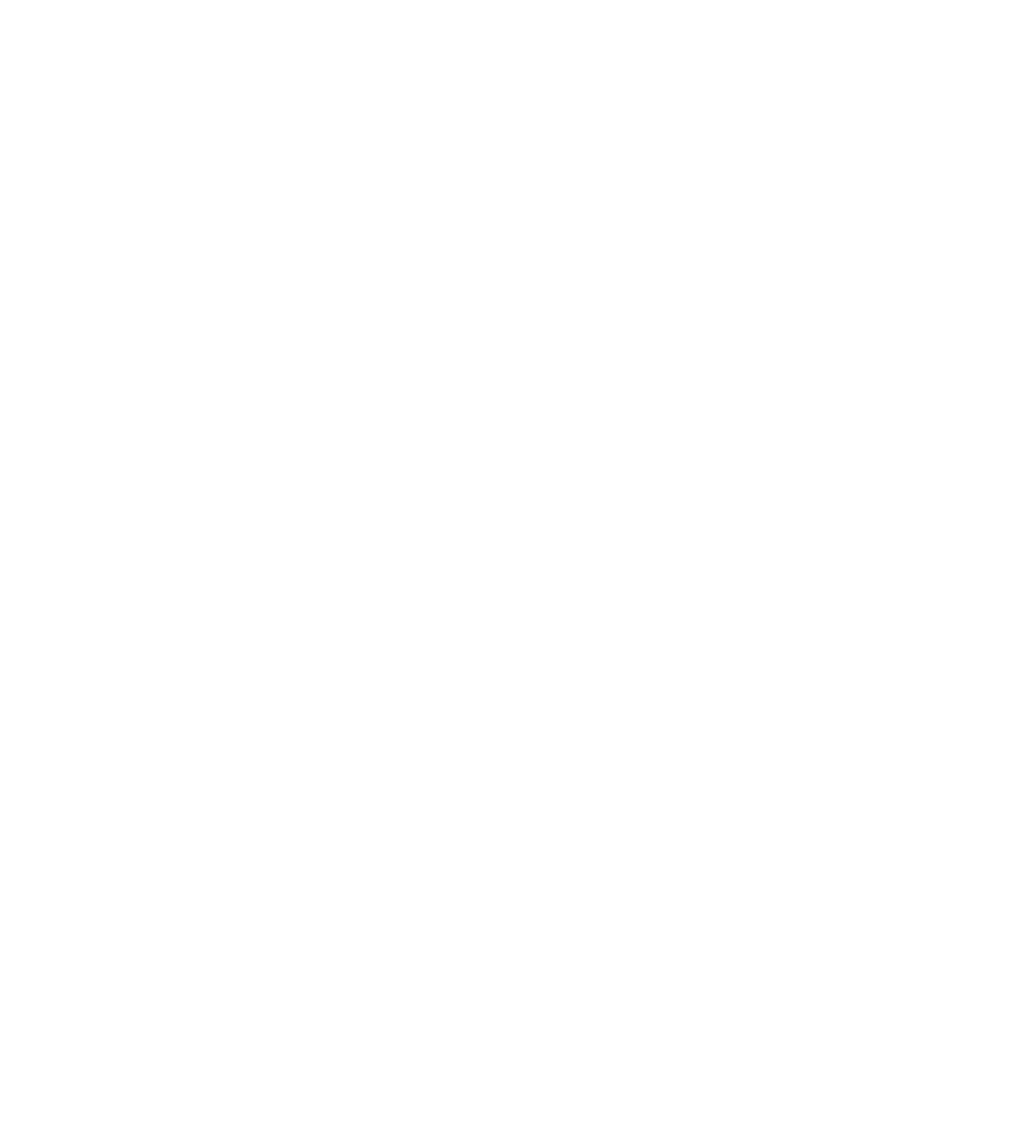
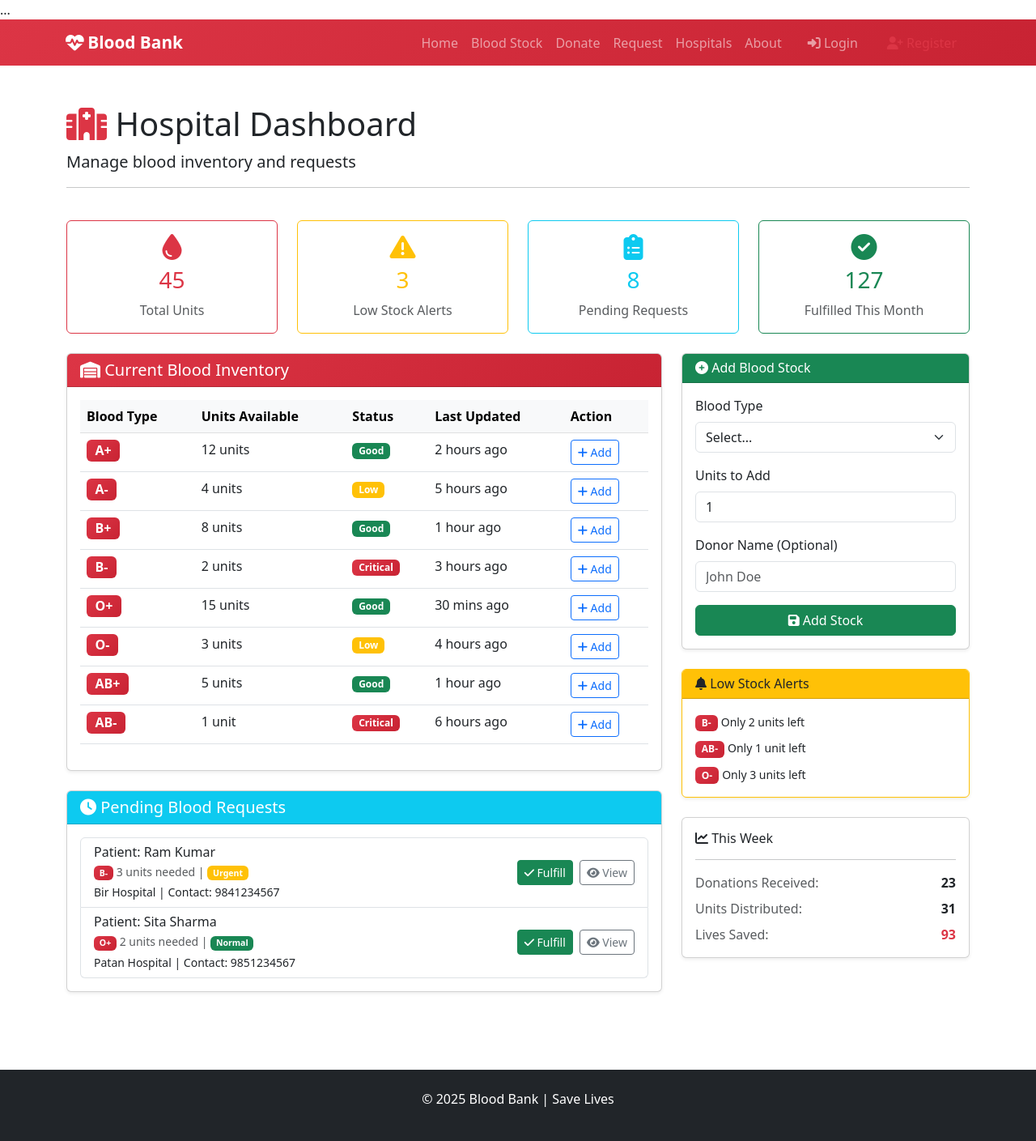
Before and after one commit to mitrata57/BloodBank_Management-Django, a Django app: page /hospital/dashboard/ in a window 1280 px wide. Before the commit the page is empty. Shown: the whole page at 81% size. Before the commit the page ends 800 px from the top, so only its background shows below. Run offline with Django 5.2, Linux system fonts and the light colour scheme.

Commit message:
Add templates

```diff
--- a/bloodbank_project/bloodbank_project/settings.py
+++ b/bloodbank_project/bloodbank_project/settings.py
@@ -125,6 +125,11 @@ USE_TZ = True
 # https://docs.djangoproject.com/en/5.2/howto/static-files/
 
 STATIC_URL = 'static/'
+STATICFILES_DIRS = [
+    BASE_DIR / 'static',
+]
+
+STATIC_ROOT = BASE_DIR / 'staticfiles'
 
 # Default primary key field type
 # https://docs.djangoproject.com/en/5.2/ref/settings/#default-auto-field
--- a/bloodbank_project/hospital/views.py
+++ b/bloodbank_project/hospital/views.py
@@ -3,7 +3,7 @@ from django.shortcuts import render
 
 # Create your views here.
 def hospital_register(request):
-    return render(request, 'hospital/register,html')
+    return render(request, 'hospital/register.html')
 
 def dashboard(request):
     return render(request, 'hospital/dashboard.html')
--- /dev/null
+++ b/bloodbank_project/static/css/style.css
@@ -0,0 +1,103 @@
+/* Blood Bank Custom Styles */
+
+:root {
+    --primary-red: #dc3545;
+    --dark-red: #c82333;
+    --light-red: #f8d7da;
+}
+
+/* Body */
+body {
+    min-height: 100vh;
+    display: flex;
+    flex-direction: column;
+}
+
+main {
+    flex: 1;
+}
+
+/* Navbar */
+.navbar-brand {
+    font-weight: bold;
+    font-size: 1.3rem;
+}
+
+.navbar-brand i {
+    animation: heartbeat 1.5s ease-in-out infinite;
+}
+
+@keyframes heartbeat {
+    0%, 100% { transform: scale(1); }
+    50% { transform: scale(1.1); }
+}
+
+/* Cards */
+.card {
+    transition: transform 0.3s ease, box-shadow 0.3s ease;
+}
+
+.card:hover {
+    transform: translateY(-5px);
+    box-shadow: 0 5px 20px rgba(0,0,0,0.15);
+}
+
+/* Buttons */
+.btn {
+    transition: all 0.3s ease;
+}
+
+.btn:hover {
+    transform: translateY(-2px);
+}
+
+/* Form inputs focus */
+.form-control:focus,
+.form-select:focus {
+    border-color: var(--primary-red);
+    box-shadow: 0 0 0 0.2rem rgba(220, 53, 69, 0.25);
+}
+
+/* Blood type badges */
+.badge {
+    font-weight: 600;
+}
+
+/* Table hover effect */
+.table-hover tbody tr:hover {
+    background-color: var(--light-red);
+}
+
+/* Footer */
+footer {
+    margin-top: auto;
+}
+
+/* Hero section gradient */
+.bg-danger {
+    background: linear-gradient(135deg, #dc3545 0%, #c82333 100%) !important;
+}
+
+/* Loading animation */
+.spinner-border {
+    border-color: var(--primary-red);
+    border-right-color: transparent;
+}
+
+/* Custom scrollbar */
+::-webkit-scrollbar {
+    width: 10px;
+}
+
+::-webkit-scrollbar-track {
+    background: #f1f1f1;
+}
+
+::-webkit-scrollbar-thumb {
+    background: var(--primary-red);
+    border-radius: 5px;
+}
+
+::-webkit-scrollbar-thumb:hover {
+    background: var(--dark-red);
+}
--- a/bloodbank_project/templates/base.html
+++ b/bloodbank_project/templates/base.html
@@ -2,17 +2,17 @@
 <!DOCTYPE html>
 <html lang="en">
 <head>
-    <meta charset="UTF-8">
-    <meta name="viewport" content="width=device-width, initial-scale=1.0">
-    <title>{% block title %}Blood Bank{% endblock %}</title>
-
-    <!-- Bootstrap 5 -->
+    ...
+    <!-- Bootstrap CSS -->
     <link href="https://cdn.jsdelivr.net/npm/bootstrap@5.3.0/dist/css/bootstrap.min.css" rel="stylesheet">
 
     <!-- Font Awesome -->
     <link rel="stylesheet" href="https://cdnjs.cloudflare.com/ajax/libs/font-awesome/6.4.0/css/all.min.css">
 
+    <!-- Custom CSS -->
     <link rel="stylesheet" href="{% static 'css/style.css' %}">
+
+    {% block extra_css %}{% endblock %}
 </head>
 <body>
     <nav class="navbar navbar-expand-lg navbar-dark bg-danger">
@@ -29,6 +29,9 @@
                     <a class="nav-link" href="{% url 'core:home' %}">Home</a>
                 </li>
                 <li class="nav-item">
+                    <a class="nav-link" href="{% url 'core:blood_stock' %}">Blood Stock</a>
+                </li>
+                <li class="nav-item">
                     <a class="nav-link" href="{% url 'donor:dashboard' %}">Donate</a>
                 </li>
                 <li class="nav-item">
@@ -36,6 +39,19 @@
                 </li>
                 <li class="nav-item">
                     <a class="nav-link" href="{% url 'hospital:dashboard' %}">Hospitals</a>
+                </li>
+                <li class="nav-item">
+                    <a class="nav-link" href="{% url 'core:about' %}">About</a>
+                </li>
+                <li class="nav-item ms-2">
+                    <a class="nav-link btn btn-outline-light px-3" href="{% url 'accounts:login' %}">
+                        <i class="fas fa-sign-in-alt"></i> Login
+                    </a>
+                </li>
+                <li class="nav-item ms-1">
+                    <a class="nav-link btn btn-light text-danger px-3" href="{% url 'accounts:register' %}">
+                        <i class="fas fa-user-plus"></i> Register
+                    </a>
                 </li>
             </ul>
         </div>
--- a/bloodbank_project/templates/hospital/dashboard.html
+++ b/bloodbank_project/templates/hospital/dashboard.html
@@ -0,0 +1,319 @@
+{% extends 'base.html' %}
+
+{% block title %}Hospital Dashboard - Blood Bank{% endblock %}
+
+{% block content %}
+<div class="container my-5">
+    <!-- Page Header -->
+    <div class="row mb-4">
+        <div class="col-12">
+            <h1>
+                <i class="fas fa-hospital text-danger"></i>
+                Hospital Dashboard
+            </h1>
+            <p class="lead">Manage blood inventory and requests</p>
+            <hr>
+        </div>
+    </div>
+
+    <!-- Stats Cards -->
+    <div class="row g-4 mb-4">
+        <div class="col-md-3">
+            <div class="card border-danger">
+                <div class="card-body text-center">
+                    <i class="fas fa-tint fa-2x text-danger mb-2"></i>
+                    <h3 class="text-danger">45</h3>
+                    <p class="text-muted mb-0">Total Units</p>
+                </div>
+            </div>
+        </div>
+        <div class="col-md-3">
+            <div class="card border-warning">
+                <div class="card-body text-center">
+                    <i class="fas fa-exclamation-triangle fa-2x text-warning mb-2"></i>
+                    <h3 class="text-warning">3</h3>
+                    <p class="text-muted mb-0">Low Stock Alerts</p>
+                </div>
+            </div>
+        </div>
+        <div class="col-md-3">
+            <div class="card border-info">
+                <div class="card-body text-center">
+                    <i class="fas fa-clipboard-list fa-2x text-info mb-2"></i>
+                    <h3 class="text-info">8</h3>
+                    <p class="text-muted mb-0">Pending Requests</p>
+                </div>
+            </div>
+        </div>
+        <div class="col-md-3">
+            <div class="card border-success">
+                <div class="card-body text-center">
+                    <i class="fas fa-check-circle fa-2x text-success mb-2"></i>
+                    <h3 class="text-success">127</h3>
+                    <p class="text-muted mb-0">Fulfilled This Month</p>
+                </div>
+            </div>
+        </div>
+    </div>
+
+    <!-- Main Content Row -->
+    <div class="row">
+        <!-- Left Column - Blood Inventory -->
+        <div class="col-lg-8">
+            <div class="card shadow-sm mb-4">
+                <div class="card-header bg-danger text-white">
+                    <h5 class="mb-0">
+                        <i class="fas fa-warehouse"></i> Current Blood Inventory
+                    </h5>
+                </div>
+                <div class="card-body">
+                    <div class="table-responsive">
+                        <table class="table table-hover">
+                            <thead class="table-light">
+                                <tr>
+                                    <th>Blood Type</th>
+                                    <th>Units Available</th>
+                                    <th>Status</th>
+                                    <th>Last Updated</th>
+                                    <th>Action</th>
+                                </tr>
+                            </thead>
+                            <tbody>
+                                <tr>
+                                    <td><span class="badge bg-danger fs-6">A+</span></td>
+                                    <td>12 units</td>
+                                    <td><span class="badge bg-success">Good</span></td>
+                                    <td>2 hours ago</td>
+                                    <td>
+                                        <button class="btn btn-sm btn-outline-primary">
+                                            <i class="fas fa-plus"></i> Add
+                                        </button>
+                                    </td>
+                                </tr>
+                                <tr>
+                                    <td><span class="badge bg-danger fs-6">A-</span></td>
+                                    <td>4 units</td>
+                                    <td><span class="badge bg-warning">Low</span></td>
+                                    <td>5 hours ago</td>
+                                    <td>
+                                        <button class="btn btn-sm btn-outline-primary">
+                                            <i class="fas fa-plus"></i> Add
+                                        </button>
+                                    </td>
+                                </tr>
+                                <tr>
+                                    <td><span class="badge bg-danger fs-6">B+</span></td>
+                                    <td>8 units</td>
+                                    <td><span class="badge bg-success">Good</span></td>
+                                    <td>1 hour ago</td>
+                                    <td>
+                                        <button class="btn btn-sm btn-outline-primary">
+                                            <i class="fas fa-plus"></i> Add
+                                        </button>
+                                    </td>
+                                </tr>
+                                <tr>
+                                    <td><span class="badge bg-danger fs-6">B-</span></td>
+                                    <td>2 units</td>
+                                    <td><span class="badge bg-danger">Critical</span></td>
+                                    <td>3 hours ago</td>
+                                    <td>
+                                        <button class="btn btn-sm btn-outline-primary">
+                                            <i class="fas fa-plus"></i> Add
+                                        </button>
+                                    </td>
+                                </tr>
+                                <tr>
+                                    <td><span class="badge bg-danger fs-6">O+</span></td>
+                                    <td>15 units</td>
+                                    <td><span class="badge bg-success">Good</span></td>
+                                    <td>30 mins ago</td>
+                                    <td>
+                                        <button class="btn btn-sm btn-outline-primary">
+                                            <i class="fas fa-plus"></i> Add
+                                        </button>
+                                    </td>
+                                </tr>
+                                <tr>
+                                    <td><span class="badge bg-danger fs-6">O-</span></td>
+                                    <td>3 units</td>
+                                    <td><span class="badge bg-warning">Low</span></td>
+                                    <td>4 hours ago</td>
+                                    <td>
+                                        <button class="btn btn-sm btn-outline-primary">
+                                            <i class="fas fa-plus"></i> Add
+                                        </button>
+                                    </td>
+                                </tr>
+                                <tr>
+                                    <td><span class="badge bg-danger fs-6">AB+</span></td>
+                                    <td>5 units</td>
+                                    <td><span class="badge bg-success">Good</span></td>
+                                    <td>1 hour ago</td>
+                                    <td>
+                                        <button class="btn btn-sm btn-outline-primary">
+                                            <i class="fas fa-plus"></i> Add
+                                        </button>
+                                    </td>
+                                </tr>
+                                <tr>
+                                    <td><span class="badge bg-danger fs-6">AB-</span></td>
+                                    <td>1 unit</td>
+                                    <td><span class="badge bg-danger">Critical</span></td>
+                                    <td>6 hours ago</td>
+                                    <td>
+                                        <button class="btn btn-sm btn-outline-primary">
+                                            <i class="fas fa-plus"></i> Add
+                                        </button>
+                                    </td>
+                                </tr>
+                            </tbody>
+                        </table>
+                    </div>
+                </div>
+            </div>
+
+            <!-- Pending Requests -->
+            <div class="card shadow-sm">
+                <div class="card-header bg-info text-white">
+                    <h5 class="mb-0">
+                        <i class="fas fa-clock"></i> Pending Blood Requests
+                    </h5>
+                </div>
+                <div class="card-body">
+                    <div class="list-group">
+                        <div class="list-group-item">
+                            <div class="d-flex justify-content-between align-items-center">
+                                <div>
+                                    <h6 class="mb-1">Patient: Ram Kumar</h6>
+                                    <p class="mb-1 text-muted small">
+                                        <span class="badge bg-danger">B-</span>
+                                        3 units needed |
+                                        <span class="badge bg-warning">Urgent</span>
+                                    </p>
+                                    <p class="mb-0 small">Bir Hospital | Contact: 9841234567</p>
+                                </div>
+                                <div>
+                                    <button class="btn btn-sm btn-success me-1">
+                                        <i class="fas fa-check"></i> Fulfill
+                                    </button>
+                                    <button class="btn btn-sm btn-outline-secondary">
+                                        <i class="fas fa-eye"></i> View
+                                    </button>
+                                </div>
+                            </div>
+                        </div>
+                        <div class="list-group-item">
+                            <div class="d-flex justify-content-between align-items-center">
+                                <div>
+                                    <h6 class="mb-1">Patient: Sita Sharma</h6>
+                                    <p class="mb-1 text-muted small">
+                                        <span class="badge bg-danger">O+</span>
+                                        2 units needed |
+                                        <span class="badge bg-success">Normal</span>
+                                    </p>
+                                    <p class="mb-0 small">Patan Hospital | Contact: 9851234567</p>
+                                </div>
+                                <div>
+                                    <button class="btn btn-sm btn-success me-1">
+                                        <i class="fas fa-check"></i> Fulfill
+                                    </button>
+                                    <button class="btn btn-sm btn-outline-secondary">
+                                        <i class="fas fa-eye"></i> View
+                                    </button>
+                                </div>
+                            </div>
+                        </div>
+                    </div>
+                </div>
+            </div>
+        </div>
+
+        <!-- Right Column - Quick Actions -->
+        <div class="col-lg-4">
+            <!-- Add Blood Stock -->
+            <div class="card shadow-sm mb-4">
+                <div class="card-header bg-success text-white">
+                    <h6 class="mb-0">
+                        <i class="fas fa-plus-circle"></i> Add Blood Stock
+                    </h6>
+                </div>
+                <div class="card-body">
+                    <form>
+                        <div class="mb-3">
+                            <label class="form-label">Blood Type</label>
+                            <select class="form-select" required>
+                                <option value="">Select...</option>
+                                <option>A+</option>
+                                <option>A-</option>
+                                <option>B+</option>
+                                <option>B-</option>
+                                <option>O+</option>
+                                <option>O-</option>
+                                <option>AB+</option>
+                                <option>AB-</option>
+                            </select>
+                        </div>
+                        <div class="mb-3">
+                            <label class="form-label">Units to Add</label>
+                            <input type="number" class="form-control" min="1" max="50" value="1" required>
+                        </div>
+                        <div class="mb-3">
+                            <label class="form-label">Donor Name (Optional)</label>
+                            <input type="text" class="form-control" placeholder="John Doe">
+                        </div>
+                        <button type="submit" class="btn btn-success w-100">
+                            <i class="fas fa-save"></i> Add Stock
+                        </button>
+                    </form>
+                </div>
+            </div>
+
+            <!-- Alerts -->
+            <div class="card shadow-sm border-warning">
+                <div class="card-header bg-warning">
+                    <h6 class="mb-0">
+                        <i class="fas fa-bell"></i> Low Stock Alerts
+                    </h6>
+                </div>
+                <div class="card-body">
+                    <ul class="list-unstyled mb-0">
+                        <li class="mb-2">
+                            <span class="badge bg-danger">B-</span>
+                            <small>Only 2 units left</small>
+                        </li>
+                        <li class="mb-2">
+                            <span class="badge bg-danger">AB-</span>
+                            <small>Only 1 unit left</small>
+                        </li>
+                        <li class="mb-0">
+                            <span class="badge bg-danger">O-</span>
+                            <small>Only 3 units left</small>
+                        </li>
+                    </ul>
+                </div>
+            </div>
+
+            <!-- Quick Stats -->
+            <div class="card shadow-sm mt-4">
+                <div class="card-body">
+                    <h6><i class="fas fa-chart-line"></i> This Week</h6>
+                    <hr>
+                    <div class="d-flex justify-content-between mb-2">
+                        <span class="text-muted">Donations Received:</span>
+                        <strong>23</strong>
+                    </div>
+                    <div class="d-flex justify-content-between mb-2">
+                        <span class="text-muted">Units Distributed:</span>
+                        <strong>31</strong>
+                    </div>
+                    <div class="d-flex justify-content-between">
+                        <span class="text-muted">Lives Saved:</span>
+                        <strong class="text-danger">93</strong>
+                    </div>
+                </div>
+            </div>
+        </div>
+    </div>
+</div>
+{% endblock %}
```
Also changed, not shown: bloodbank_project/templates/accounts/login.html (added, +85 -0 lines), bloodbank_project/templates/accounts/register.html (added, +145 -0 lines). Lines whose indentation alone changed are shown as unchanged.
